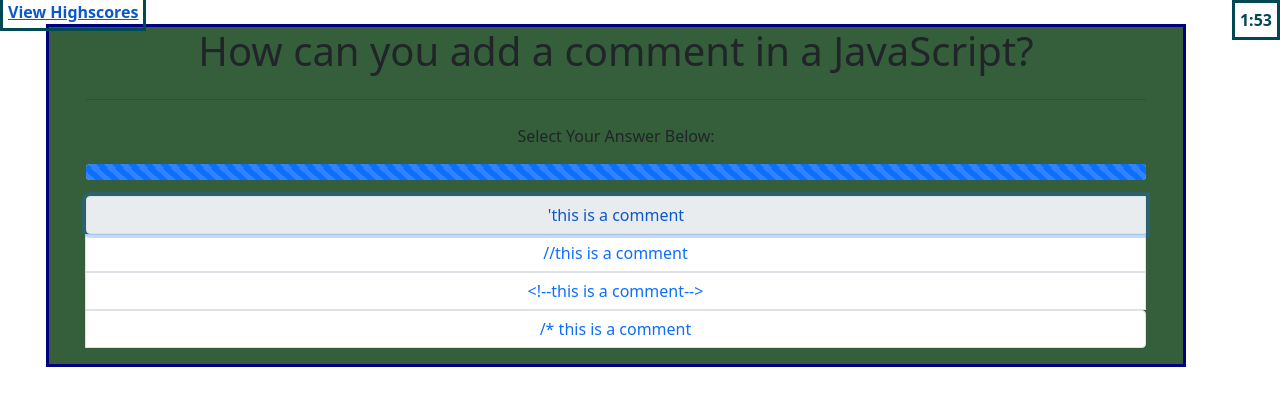
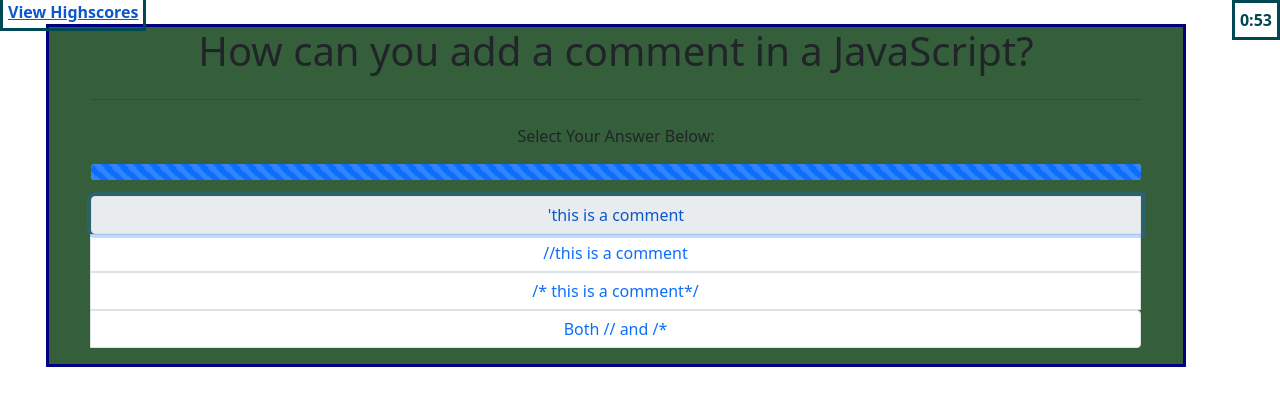
Before and after one commit to chadcourtney9/Short-Quiz, a plain HTML site: page questions.html in a window 1280 px wide. Both pictures are taken after a click on the item "<script>". Drawn offline with nearby package versions, Linux system fonts and the light colour scheme.

Commit message:
added validate and time penatly

```diff
--- a/assets/questions.js
+++ b/assets/questions.js
@@ -1,16 +1,17 @@
+$(document).ready(function () {
     const countdown = document.getElementById('countdown');
-let timeLeft = 120;
+    let timeLeft = 60;
     let countdownId;
-const answerButtons = $(".page-item");
+    const $answerButtons = $(".page-item");
     var currentIndex = 0;
-const questionHeader = $(".questionHeader");
-const progressBar = document.getElementsByClassName('.progress-bar');
-const mainPg = "./index.html";
-
+    const $questionHeader = $(".questionHeader");
+    // const progressBar = document.getElementsByClassName('.progress-bar');
+    const $mainPg = "./index.html";
+    const $highscorePg = "./highscores.html";
+    // const localStorageKey;
 
     const myQuestions = [
         {
-        title: "Question 1:",
             question: "Inside which HTML element do we put the JavaScript?",
             answers: [
                 "<script>",
@@ -18,21 +19,19 @@ const myQuestions = [
                 "<scripting>",
                 "<js>"
             ],
-        correctAnswer: "<script>"
+            correctAnswer: "1"
         },
         {
-        title: "Question 2:",
             question: "How can you add a comment in a JavaScript?",
             answers: [
                 "'this is a comment",
                 "//this is a comment",
-            "<!--this is a comment-->",
-            "/* this is a comment"
+                "/* this is a comment*/",
+                "Both // and /*"
             ],
-        correctAnswer: "//this is a comment"
+            correctAnswer: "4"
         },
         {
-        title: "Question 3:",
             question: "Where is the correct place to insert a JavaScript?",
             answers: [
                 "The <head> section",
@@ -40,10 +39,9 @@ const myQuestions = [
                 "The <html> section",
                 "Both the <head> and <body> are correct"
             ],
-        correctAnswer: "Both the <head> and <body> are correct"
+            correctAnswer: "4"
         },
         {
-        title: "Questions 4:",
             question: "Which tool can you use to ensure code quality?",
             answers: [
                 "Angular",
@@ -51,15 +49,16 @@ const myQuestions = [
                 "RequireJS",
                 "ESLint"
             ],
-        correctAnswer: "ESLint"
-    }];
+            correctAnswer: "4"
+        }
+    ];
 
     function startCountdown() {
         return setInterval(function () {
             timeLeft--;
             if (timeLeft < 0) {
                 clearInterval(countdownId)
-            $(location).attr('href', mainPg)
+                $(location).attr('href', $mainPg)
                 alert(" TIME OUT!");
             }
             updateTimer();
@@ -75,36 +74,36 @@ function updateTimer() {
     updateTimer()
     countdownId = startCountdown()
 
-
     // last  q bring to create highscore. deduct 25 seconds per wrong answer.
     // set / push question/answer
     function qGenerator() {
         var currentQ = myQuestions[currentIndex];
-    answerButtons.each(function (i, li) {
+        $answerButtons.each(function (i, li) {
             const $li = $(li)
             $li.find("a").text(currentQ.answers[i])
         });
-    questionHeader.text(currentQ.question);
-    // if (answer.correctAnswer) {
-    //     $li.addEventListener("click", selectAnswer)
-    // };
+        $questionHeader.text(currentQ.question);
     };
 
-answerButtons.on("click", function (li) {
-    // const $value = $(this).data("value");
-    var currentQ = myQuestions[currentIndex];
-    const $li = $(li)
-    if ($li === myQuestions.correctAnswer) alert("well done");
-
-    // else {
-    //     (startCountdown - 45000)
-    // }
-
+    $answerButtons.on("click", function () {
+        if (this.dataset.answer !== myQuestions[currentIndex].correctAnswer)
+            timeLeft = timeLeft - 20;
         currentIndex++;
         qGenerator();
     });
 
+    // validate user choice to correct answer
+    function gameOver() {
+        var currentQ = myQuestions[currentIndex];
+        if (currentQ >= myQuestions.length) {
+            $(location).attr('href', $highscorePg)
+            alert("Well Done!");
+        }
+    };
+
+
     qGenerator();
+    gameOver();
 
     //set local storage for highscore
 
@@ -112,5 +111,5 @@ qGenerator();
 
     // not important work on progress bar
 
-
     //note from tutor session pseudo code $ infront to know jquery obj
+})
--- a/questions.html
+++ b/questions.html
@@ -28,11 +28,11 @@
                     </p>
                   </div>
 
-                <ul>
-                    <li class="page-item" style="list-style-type:none;" data-value="a"><a class="page-link" href="#"></a></li>
-                    <li class="page-item" style="list-style-type:none;" data-value="b"><a class="page-link" href="#"></a></li>
-                    <li class="page-item" style="list-style-type:none;" data-value="c"><a class="page-link" href="#"></a></li>
-                    <li class="page-item" style="list-style-type:none;" data-value="d"><a class="page-link" href="#"></a></li>
+                <ul class="answer">
+                    <li class="page-item answer1" style="list-style-type:none;" data-answer="1"><a class="page-link" href="#"></a></li>
+                    <li class="page-item answer2" style="list-style-type:none;" data-answer="2"><a class="page-link" href="#"></a></li>
+                    <li class="page-item answer3" style="list-style-type:none;" data-answer="3"><a class="page-link" href="#"></a></li>
+                    <li class="page-item answer4" style="list-style-type:none;" data-answer="4"><a class="page-link" href="#"></a></li>
                 </ul>
 
             </div>
```
Lines whose indentation alone changed are shown as unchanged.
